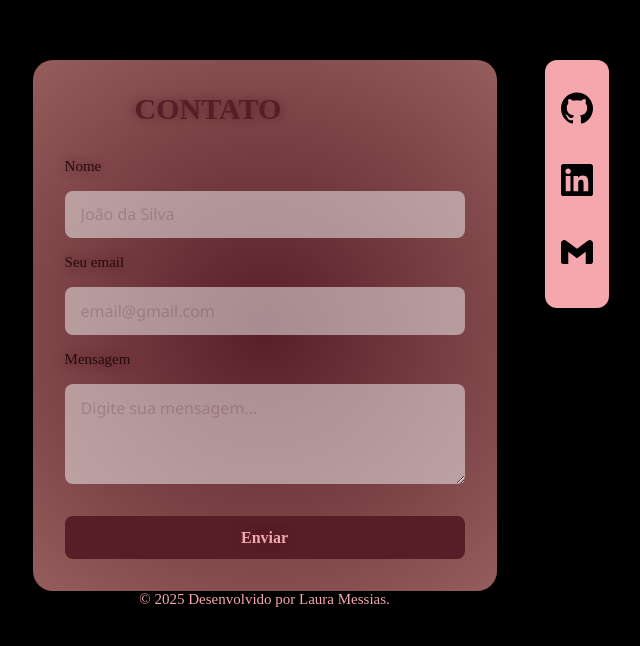
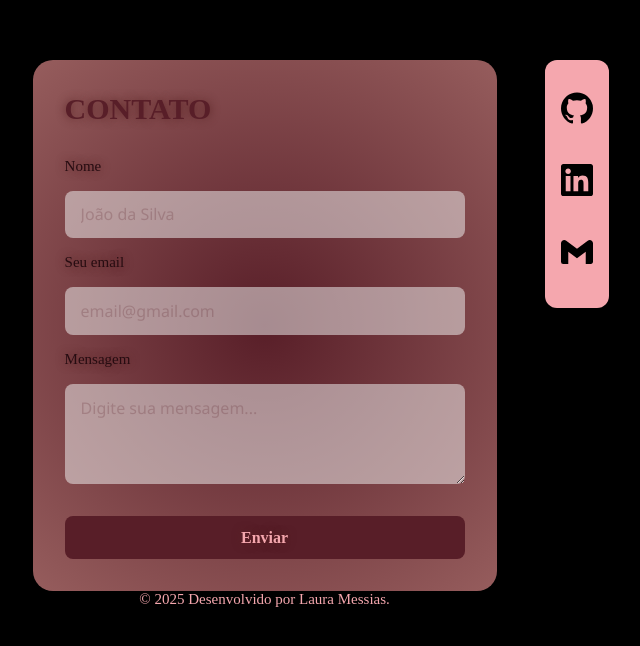
Before and after one commit to Laauraaa/portfolio, a React (Vite) app: page / in a window 1280 px wide. Shown: the part 2439-3085 px from the top of the page, without its empty margins (313-953 px from the left). Built offline with nearby package versions, Linux system fonts and the light colour scheme; a web font is replaced by a local one.

Commit message:
Update Projects.module.css

```diff
--- a/src/components/Projects/Projects.module.css
+++ b/src/components/Projects/Projects.module.css
@@ -8,11 +8,12 @@
 }
 h2{
     color: var(--primary-color);
-    margin-left:70px;
+
 }
 .projects h2{
     font-size: 30px;
     margin-bottom: 20px;
+    margin-left:70px;
 }
 .view {
     display: flex;
```
